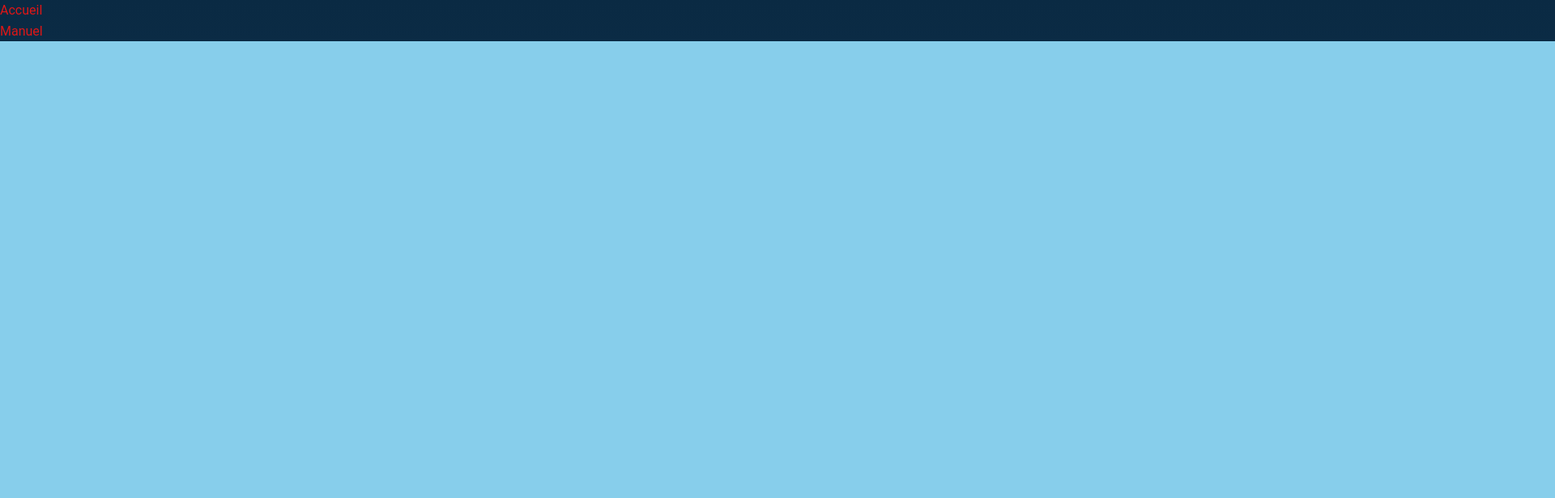
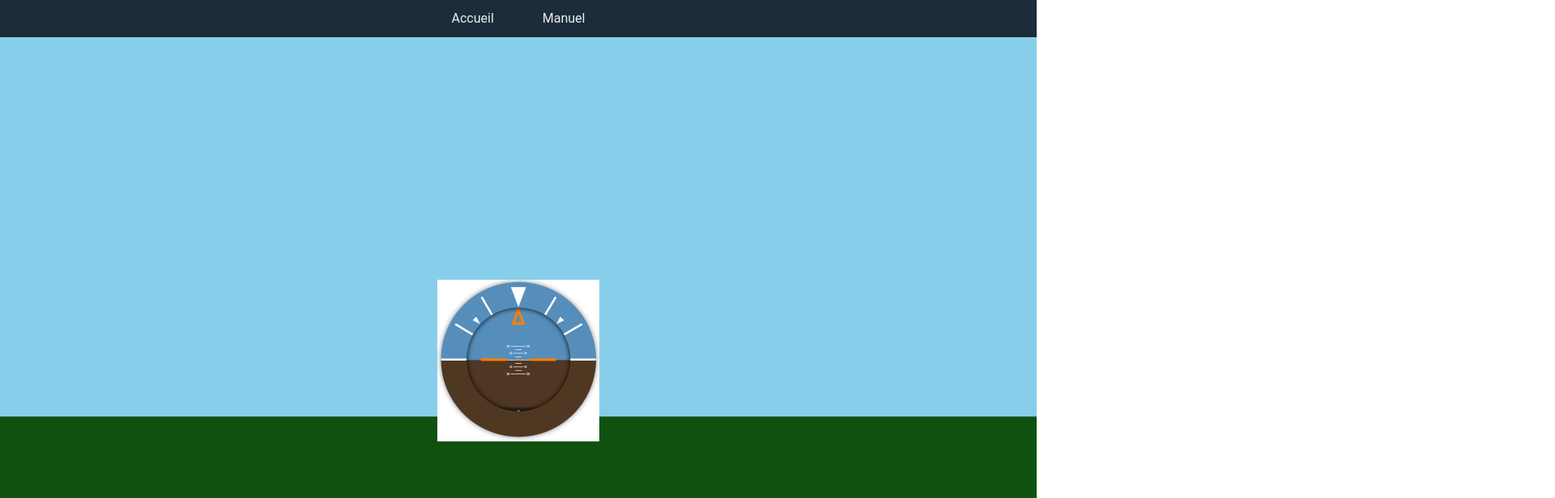
Before and after one commit to MaximeDeniel033/Simulateur-GETM, a plain HTML site: page index.html in a window 1280 px wide. Shown: the top 616 px of the page at 81% size, 1920 px wide, since content can reach past the window. Drawn offline with nearby package versions, Linux system fonts and the light colour scheme; animation ran at ten frames a second.

Commit message:
Implémentation des instruments

```diff
--- a/index.html
+++ b/index.html
@@ -4,128 +4,36 @@
     <meta charset="UTF-8">
     <meta name="viewport" content="width=device-width, initial-scale=1.0">
     <title>Simulateur de vol TEGM</title>
-    <link rel="stylesheet" type="text/css" href="style.css">
+    <link rel="stylesheet" href="style.css">
     <script type="importmap">
         {
-          "imports": {
-              "three": "https://cdn.jsdelivr.net/npm/three@0.174.0/build/three.module.js",
-              "three/addons/": "https://cdn.jsdelivr.net/npm/three@0.174.0/examples/jsm/"
-          }
+            "imports": {
+                "three": "https://cdn.jsdelivr.net/npm/three@0.174.0/build/three.module.js",
+                "three/addons/": "https://cdn.jsdelivr.net/npm/three@0.174.0/examples/jsm/"
+            }
         }
     </script>
 </head>
 <body>
     <nav>
-        <ul>
+        <ul class="menu">
             <li><a href="index.html">Accueil</a></li>
             <li><a href="manual.html">Manuel</a></li>
         </ul>
     </nav>
+
     <main id="simulator">
-        <img src="img/fichier_image_maquette.png" alt="maquette d'un simulateur de vol" />
-        <div id="menu-bar" class="top-bar">Menu</div>
-        <canvas id="view" class="screen"></canvas> <!-- Remplacement de la balise -->
-        <div id="compass" class="instrument">Compass</div>
-        <div id="fuel" class="instrument">Fuel</div>
-        <div id="engine-temp" class="instrument">Temp</div>
-        <div id="oil-pressure" class="instrument">Oil P</div>
-        <div id="vsi" class="instrument">VSI</div>
-        <div id="airspeed" class="instrument">Airspeed</div>
-        <div id="altimeter" class="instrument">Altimeter</div>
-        <div id="attitude" class="instrument">Attitude</div>
-        <div id="turn-coordinator" class="instrument">Turn</div>
-        <div id="rpm" class="instrument">RPM</div>
-        <div id="radio-com" class="radio">COM</div>
-        <div id="radio-nav" class="radio">NAV</div>
-        <div id="flaps" class="control">Flaps</div>
-        <div id="gear" class="control">Gear</div>
-        <div id="lights" class="control">Lights</div>
-        <div id="magnetos" class="control">Mags</div>
+        <canvas id="view" class="screen"></canvas>
+
+        <!-- Horizon Artificiel -->
+        <div id="horizon-container">
+            <img id="horizon-back" src="img/horizon_back.png" alt="Horizon Back">
+            <img id="horizon-overlay" src="img/horizon_mech.png" alt="Horizon Overlay">
+            <img id="horizon-circle" src="img/horizon_circle.png" alt="Horizon Circle">
+            <img id="horizon-frame" src="img/horizon_frame.png" alt="Horizon Frame">
+        </div>
     </main>
 
-    <script type="module">
-        import * as THREE from 'three';
-
-        const CAM_FOV = 60, CAM_NEAR = 0.1, CAM_FAR = 1000;
-        const view = document.getElementById('view');
-
-        function updateCanvasSize() {
-            const rect = view.getBoundingClientRect();
-            view.width = rect.width;
-            view.height = rect.height;
-        }
-
-        updateCanvasSize();
-
-        const camera = new THREE.PerspectiveCamera(CAM_FOV, view.width / view.height, CAM_NEAR, CAM_FAR);
-        camera.position.z = 5;
-
-        const scene = new THREE.Scene();
-        const renderer = new THREE.WebGLRenderer({ canvas: view, antialias: true });
-
-        function resizeRenderer() {
-            const rect = view.getBoundingClientRect();
-            camera.aspect = rect.width / rect.height;
-            camera.updateProjectionMatrix();
-            renderer.setSize(rect.width, rect.height);
-        }
-
-        window.addEventListener('resize', resizeRenderer);
-        resizeRenderer();
-
-        renderer.setAnimationLoop(() => {
-            renderer.render(scene, camera);
-        });
-        import { FlyControls } from 'three/addons/controls/FlyControls.js';
-
-// Définition des constantes pour les couleurs
-const COLOR_SKY = 0x87CEEB; // Bleu ciel
-const COLOR_GROUND = 0x228B22; // Vert forêt
-const COLOR_AMBIENT_LIGHT = 0xFFFFFF; // Blanc
-
-// Définition de la constante pour la taille du sol
-const GROUND_SIZE = 10000;
-const ROLL_SPEED = 0.5; // Vitesse de roulis pour le contrôle
-
-// Modification de la couleur du fond de la scène
-scene.background = new THREE.Color(COLOR_SKY);
-
-// Ajout du sol à la scène
-const ground = new THREE.Mesh(
-  new THREE.PlaneGeometry(GROUND_SIZE, GROUND_SIZE),
-  new THREE.MeshStandardMaterial({ color: COLOR_GROUND })
-);
-ground.rotation.x = -Math.PI / 2; // Permet d'orienter le sol à l'horizontale
-scene.add(ground);
-
-// Ajout de la lumière ambiante
-const light = new THREE.AmbientLight(COLOR_AMBIENT_LIGHT);
-scene.add(light);
-
-// Élévation de la caméra au-dessus du sol
-camera.position.y = 100;
-
-// Initialisation des contrôles FlyControls
-const controls = new FlyControls(camera, document.body);
-const clock = new THREE.Clock();
-
-controls.dragToLook = true;
-controls.rollSpeed = ROLL_SPEED;
-
-// Boucle de rendu
-function animate() {
-  requestAnimationFrame(animate);
-
-  // Actualisation du contrôle à chaque frame
-  const delta = clock.getDelta();
-  controls.update(delta);
-
-  renderer.render(scene, camera);
-}
-
-animate();
-camera.position.set(0, 100, 0); // Recentre la caméra au milieu de la scène
-controls.lookAt(new THREE.Vector3(0, 100, -1)); // Oriente la caméra vers l'avant
-    </script>
+    <script type="module" src="simulator.js"></script>
 </body>
 </html>
--- /dev/null
+++ b/simulator.js
@@ -0,0 +1,71 @@
+import * as THREE from 'three';
+import { FlyControls } from 'three/addons/controls/FlyControls.js';
+
+const CAM_FOV = 60, CAM_NEAR = 0.1, CAM_FAR = 1000;
+const ROLL_SPEED = 0.5; // Vitesse de roulis pour le contrôle
+
+const view = document.getElementById('view');
+
+// Vérifie si l'élément canvas est trouvé
+if (!view) {
+    console.error("L'élément #view est introuvable !");
+}
+
+// Fonction de mise à jour de la taille du canvas
+function updateCanvasSize() {
+    view.width = view.clientWidth;
+    view.height = view.clientHeight;
+}
+updateCanvasSize();
+
+// Création de la caméra
+const camera = new THREE.PerspectiveCamera(CAM_FOV, view.clientWidth / view.clientHeight, CAM_NEAR, CAM_FAR);
+camera.position.set(0, 100, 0); // Position initiale
+
+// Création de la scène
+const scene = new THREE.Scene();
+scene.background = new THREE.Color(0x87CEEB); // Bleu ciel
+
+// Création du rendu WebGL
+const renderer = new THREE.WebGLRenderer({ canvas: view, antialias: true });
+function resizeRenderer() {
+    const width = view.clientWidth;
+    const height = view.clientHeight;
+    camera.aspect = width / height;
+    camera.updateProjectionMatrix();
+    renderer.setSize(width, height);
+}
+window.addEventListener('resize', resizeRenderer);
+resizeRenderer();
+
+// Ajout du sol
+const GROUND_SIZE = 10000;
+const ground = new THREE.Mesh(
+    new THREE.PlaneGeometry(GROUND_SIZE, GROUND_SIZE),
+    new THREE.MeshStandardMaterial({ color: 0x228B22 }) // Vert forêt
+);
+ground.rotation.x = -Math.PI / 2;
+scene.add(ground);
+
+// Ajout de la lumière
+const light = new THREE.AmbientLight(0xFFFFFF);
+scene.add(light);
+
+// Initialisation des contrôles FlyControls
+const controls = new FlyControls(camera, renderer.domElement);
+controls.dragToLook = true;
+controls.rollSpeed = ROLL_SPEED;
+
+const clock = new THREE.Clock();
+
+// Boucle d'animation
+function animate() {
+    requestAnimationFrame(animate);
+    const delta = clock.getDelta();
+    controls.update(delta);
+    renderer.render(scene, camera);
+}
+
+// Démarrer l'animation
+animate();
+camera.lookAt(new THREE.Vector3(0, 100, -1)); // Oriente la caméra vers l'avant
--- a/style.css
+++ b/style.css
@@ -1,10 +1,10 @@
 
-/* Style global */
+/* Styles généraux */
 * {
-    font-family: 'Roboto', Arial, sans-serif;
-    box-sizing: border-box;
     margin: 0;
     padding: 0;
+    box-sizing: border-box;
+    font-family: 'Roboto', Arial, sans-serif;
 }
 
 body {
@@ -13,119 +13,87 @@ body {
     line-height: 1.6;
 }
 
-/* Style des raccourcis clavier */
-kbd {
-    background-color: #2c3e50;
-    color: #ecf0f1;
-    padding: 3px 6px;
-    border-radius: 3px;
-    border: 1px solid #34495e;
-    box-shadow: inset 0 1px 0 rgba(255, 255, 255, 0.1);
-}
-
-/* Liens */
-a {
-    color: #dd1717;
-    text-decoration: none;
-    transition: color 0.3s ease;
-}
-
-a:hover {
-    color: #dd1717;
-    text-decoration: underline;
-}
-
-table {
-    width: 100%;
-    border-collapse: collapse;
-    box-shadow: 0 4px 8px rgba(0, 0, 0, 0.2);
-    background-color: #2c3e50;
-}
-
-th, td {
-    border: 1px solid #34495e;
-    padding: 10px;
-    text-align: left;
-    color: #ecf0f1;
-}
-
-th {
-    background-color: #3a506b;
-    font-weight: bold;
-}
-
+/* Menu de navigation */
 .menu {
-    list-style-type: none;
-    padding: 0;
-    margin: 0;
+    list-style: none;
+    display: flex;
+    justify-content: center;
     background-color: #1c2c3a;
-    text-align: center;
-    box-shadow: 0 4px 4px rgba(0, 0, 0, 0.2);
+    padding: 10px 0;
 }
 
 .menu li {
-    display: inline-block;
     margin: 0 15px;
 }
 
-.menu li a {
+.menu a {
     text-decoration: none;
     color: #ecf0f1;
-    padding: 12px 20px;
-    display: inline-block;
-    transition: background-color 0.3s, color 0.3s;
+    padding: 10px 15px;
+    transition: background 0.3s ease-in-out;
 }
 
-.menu li a:hover {
+.menu a:hover {
     background-color: #34495e;
-    color: #1abc9c;
     border-radius: 5px;
 }
-#menu-bar, #view-screen, #compass, #fuel, #engine-temp,
-#oil-pressure, #vsi, #airspeed, #altimeter, #attitude,
-#turn-coordinator, #rpm, #radio-com, #radio-nav,
-#flaps, #gear, #lights, #magnetos {
-    display: none;
-}
+
+/* Simulateur */
 #simulator {
-    grid-template-columns: 322fr 343fr 334fr 56fr
-    grid-template-rows: 41fr 511fr 128fr 131fr
-}
-#vitesse {
-    grid-column: 1;
-    grid-row: 2 / 3;
-  }
-#bille {
-    grid-column: 1;
-    grid-row: 3 / 4;
-  }
-#horizon-artificiel {
-    grid-column: 2;
-    grid-row: 2 / 3;
-  }
-#indicateur-de-cap {
-    grid-column: 2;
-    grid-row: 3 / 4;
-  }
-#altitude {
-    grid-column: 3;
-    grid-row: 2 / 3;
-  }
-#varimoetre {
-    grid-column: 3;
-    grid-row: 3 / 4;
-  }
-  #simulator {
-    position: relative; /* Assure que les enfants (comme #view) sont bien positionnés */
+    position: relative;
     width: 100%;
-    height: 100vh; /* Ajuste la hauteur pour occuper toute la fenêtre */
+    height: 100vh;
+    display: flex;
+    align-items: center;
+    justify-content: center;
 }
 
+/* Vue principale */
 #view {
-    width: 190%;
-    height: 165%;
+    width: 100%;
+    height: 100%;
     display: block;
     position: absolute;
     top: 0;
     left: 0;
 }
+
+/* Horizon artificiel */
+#horizon-container {
+    position: absolute;
+    top: 50%;
+    left: 50%;
+    width: 200px;
+    height: 200px;
+    overflow: hidden;
+    transform: translate(-50%, -50%);
+    background-color: transparent; /* Supprime le fond blanc */
+}
+
+#horizon-container img {
+    position: absolute;
+    width: 100%;
+    height: 100%;
+}
+
+#horizon-back {
+    position: absolute;
+    top: 50%;
+    left: 50%;
+    width: 200%;
+    height: 200%;
+    transform: translate(-50%, -50%);
+    z-index: 1;
+}
+
+#horizon-overlay, #horizon-circle, #horizon-frame {
+    position: absolute;
+    top: 0;
+    left: 0;
+    width: 100%;
+    height: 100%;
+}
+
+#horizon-overlay { z-index: 2; }
+#horizon-circle { z-index: 3; }
+#horizon-frame { z-index: 4; }
```
Also changed, not shown: img/horizon_back.png (added), img/horizon_circle.png (added), img/horizon_frame.png (added), img/horizon_mech.png (added).
